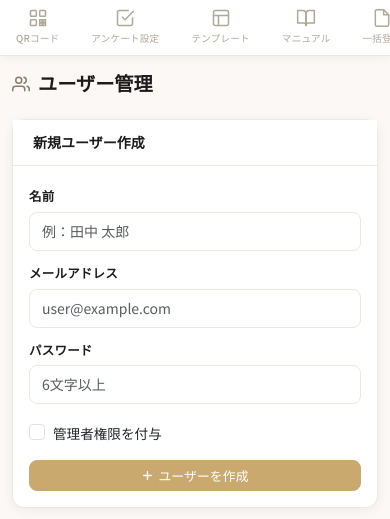
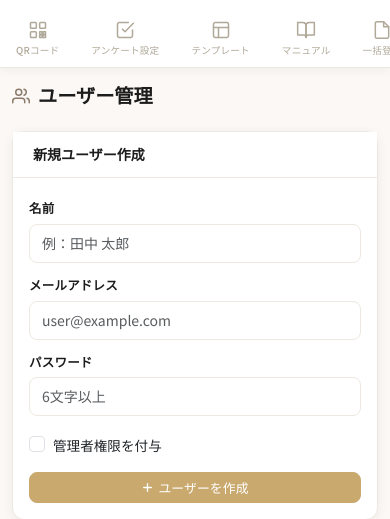
Before and after one commit to shotatsuruda/gugulabo, a Flask app: page /admin in a window 390 px wide. Shown: the top 519 px of the page. Run offline with Flask 3, Linux system fonts and the light colour scheme; the visitor is signed in with stand-in values (Sample User, id 1); data that the repository does not hold is empty; some libraries are stand-ins or nearby versions.

Commit message:
上部メニュー: padding-top固定12pxで下げる

```diff
--- a/templates/base.html
+++ b/templates/base.html
@@ -184,7 +184,7 @@
 
     <!-- スマホ用 上部ピルメニュー -->
     {% if current_user.is_authenticated %}
-    <nav class="d-md-none" style="background:#fff;border-bottom:1px solid var(--border);position:sticky;top:0;z-index:900;box-shadow:0 2px 10px rgba(0,0,0,0.05);padding-top:env(safe-area-inset-top,0px);">
+    <nav class="d-md-none" style="background:#fff;border-bottom:1px solid var(--border);position:sticky;top:0;z-index:900;box-shadow:0 2px 10px rgba(0,0,0,0.05);padding-top:12px;">
         <div style="display:flex;overflow-x:auto;scrollbar-width:none;-webkit-overflow-scrolling:touch;">
 
             <a href="/qr" class="top-tab-item {% if request.path == '/qr' %}top-tab-active{% endif %}">
```
